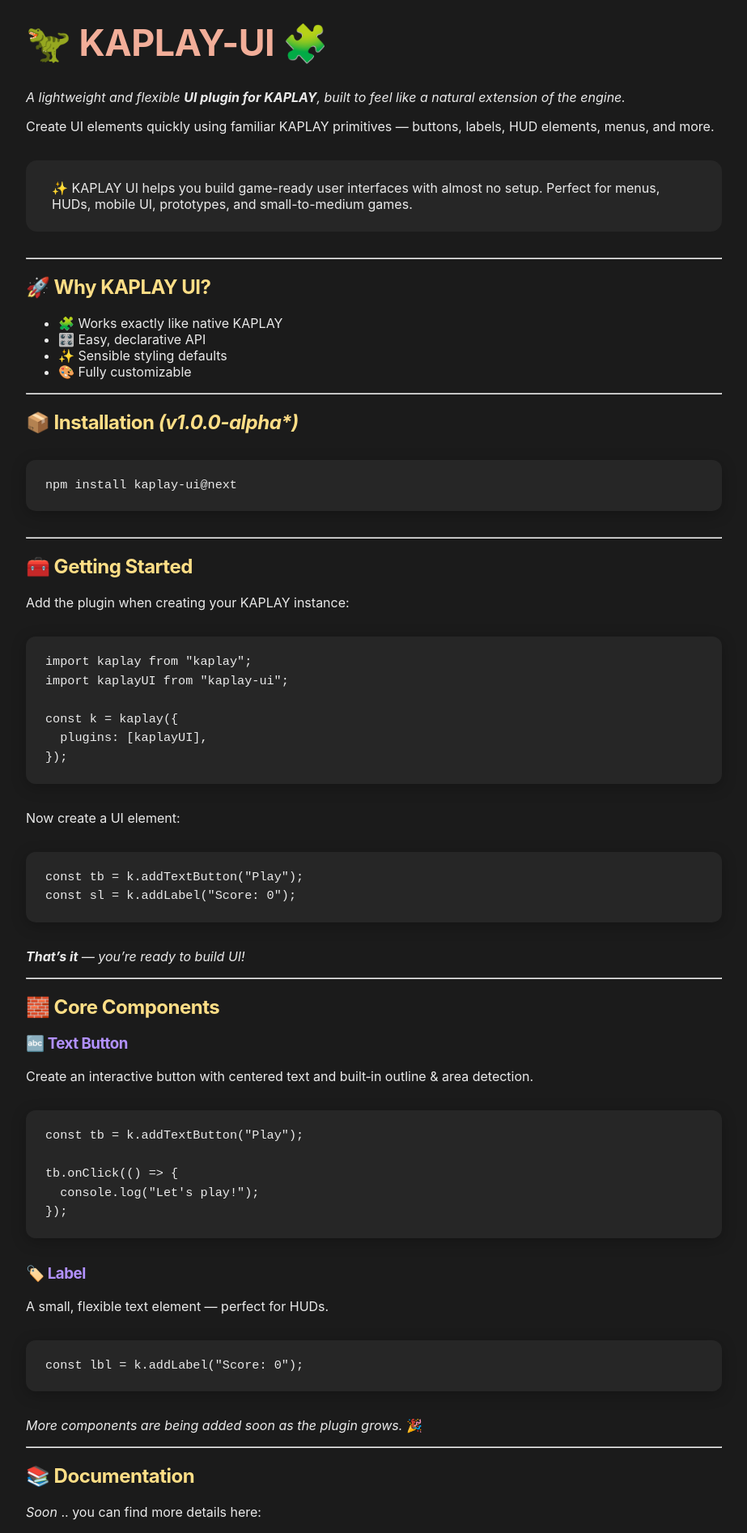
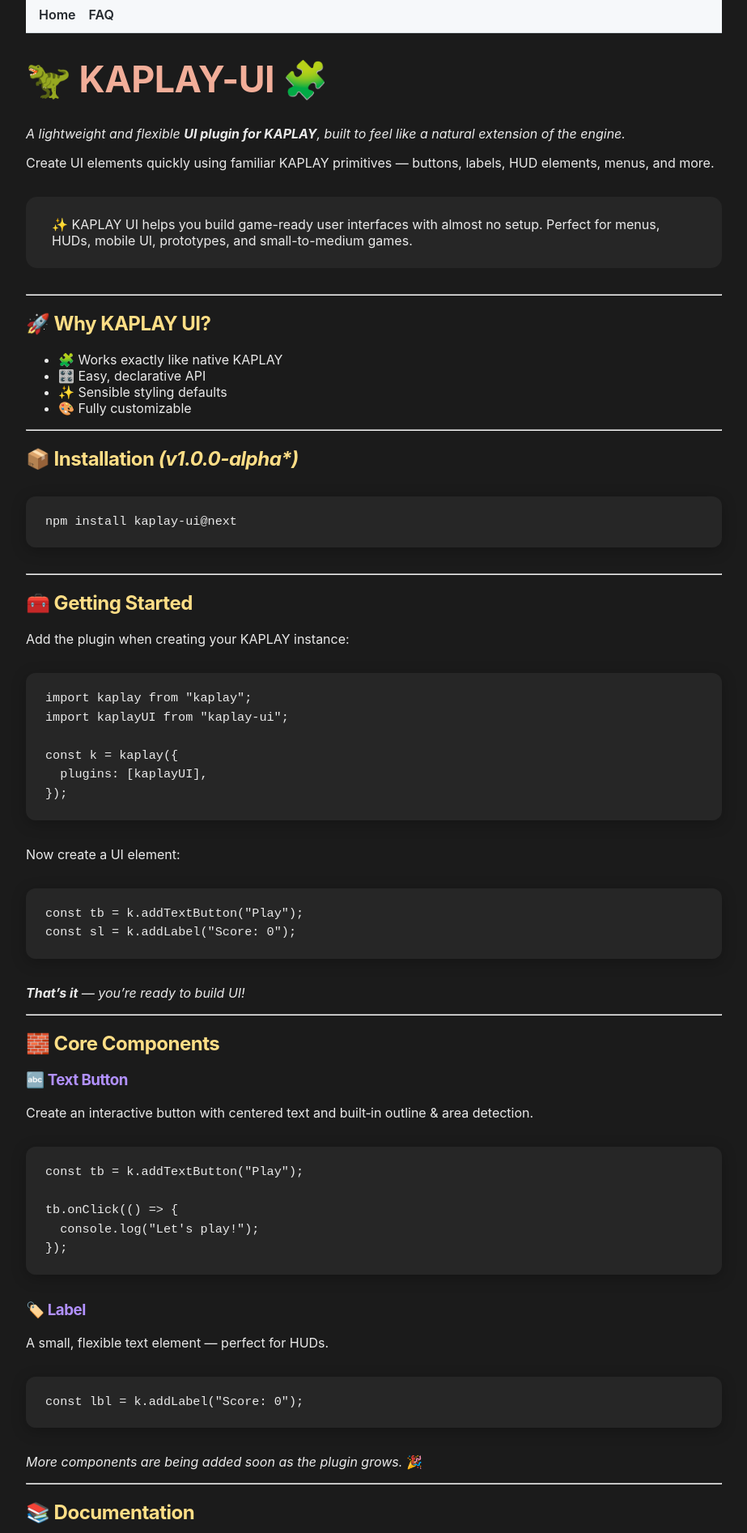
Before and after one commit to jbakchr/kaplay-ui, a Jekyll site: the page built from docs/index.md, in a window 1280 px wide. Shown: the part 388-2281 px from the top of the page at 81% size, without its empty margins (178-1101 px from the left). Built offline with Jekyll 4.4.1, drawn with Linux system fonts in a browser that asks for light colours; our own code applies the rules of GitHub Pages for plain Markdown files.

Commit message:
Added navbar

```diff
--- a/docs/index.md
+++ b/docs/index.md
@@ -1,3 +1,5 @@
+{% include_relative nav.html %}
+
 # 🦖 KAPLAY-UI 🧩
 
 _A lightweight and flexible **UI plugin for KAPLAY**, built to feel like a natural extension of the engine._
--- /dev/null
+++ b/docs/nav.html
@@ -0,0 +1,29 @@
+<!-- Reusable Navigation Block -->
+<style>
+  .nav-container {
+    display: flex;
+    gap: 1rem;
+    padding: 0.75rem 1rem;
+    background: #f6f8fa;
+    border-bottom: 1px solid #d0d7de;
+    margin-bottom: 1.5rem;
+  }
+
+  .nav-container a {
+    text-decoration: none;
+    font-weight: 600;
+    color: #24292e;
+  }
+
+  .nav-container a:hover {
+    text-decoration: underline;
+  }
+</style>
+
+<nav class="nav-container">
+  <a href="https://jbakchr.github.io/kaplay-ui/index.html">Home</a>
+  <a href="https://jbakchr.github.io/kaplay-ui/faq">FAQ</a>
+  <!-- <a href="/kaplay-ui/design-decisions/design-decisions">Design Decisions</a> -->
+  <!-- <a href="/kaplay-ui/components">Components</a> -->
+  <!-- <a href="/kaplay-ui/examples">Examples</a> -->
+</nav>
```
